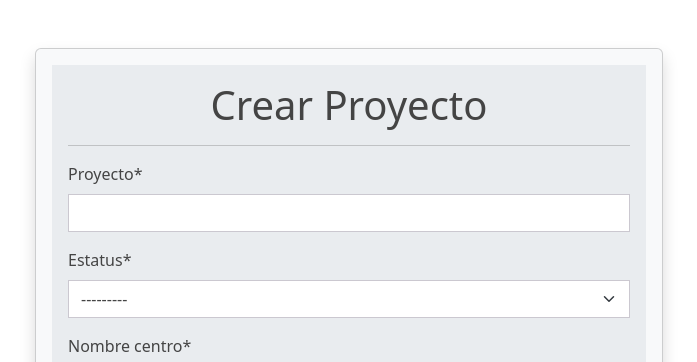
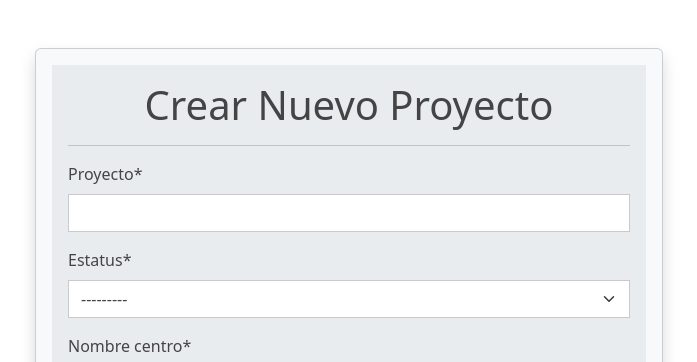
Before and after one commit to aerocaracas/Proyecto-Bokitas, a Django app: page /proyecto/crear/ in a window 1280 px wide. Shown: the part 56-418 px from the top of the page, without its empty margins (291-988 px from the left). Run offline with Django 5.2, Linux system fonts and the light colour scheme; the visitor is signed in with stand-in values (Sample User, id 1); some libraries are stand-ins or nearby versions.

Commit message:
update 13-03-24 1
update 13-03-24 1

```diff
--- a/proyecto/templates/proyecto_crear.html
+++ b/proyecto/templates/proyecto_crear.html
@@ -11,7 +11,7 @@
         <div class="card shadow p-3 mb-5 bg-body-tertiary rounded ">
             <div class="card-body bg-body-secondary">
 
-                <h1 class="text-center">Crear Proyecto</h1>
+                <h1 class="text-center">Crear Nuevo Proyecto</h1>
                 <hr>
 
                 {{error}}
```
